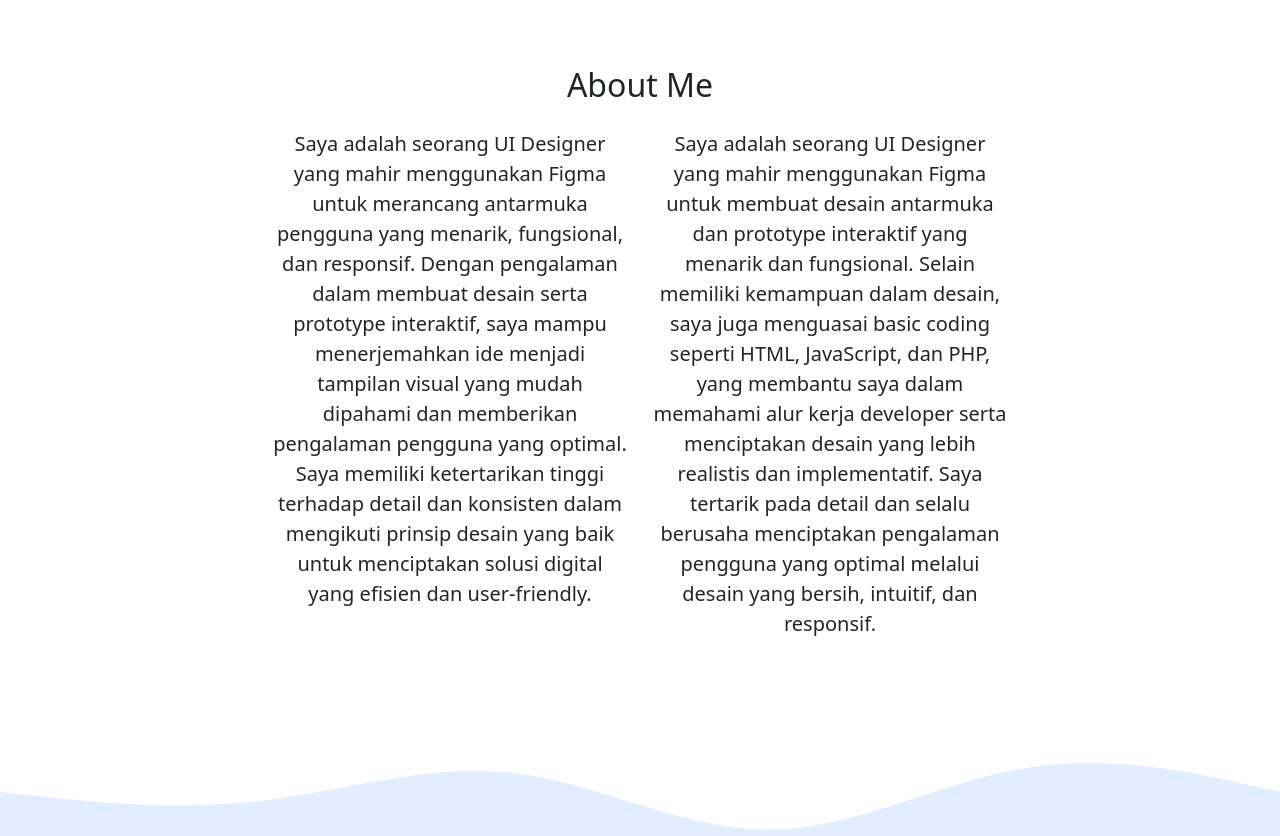
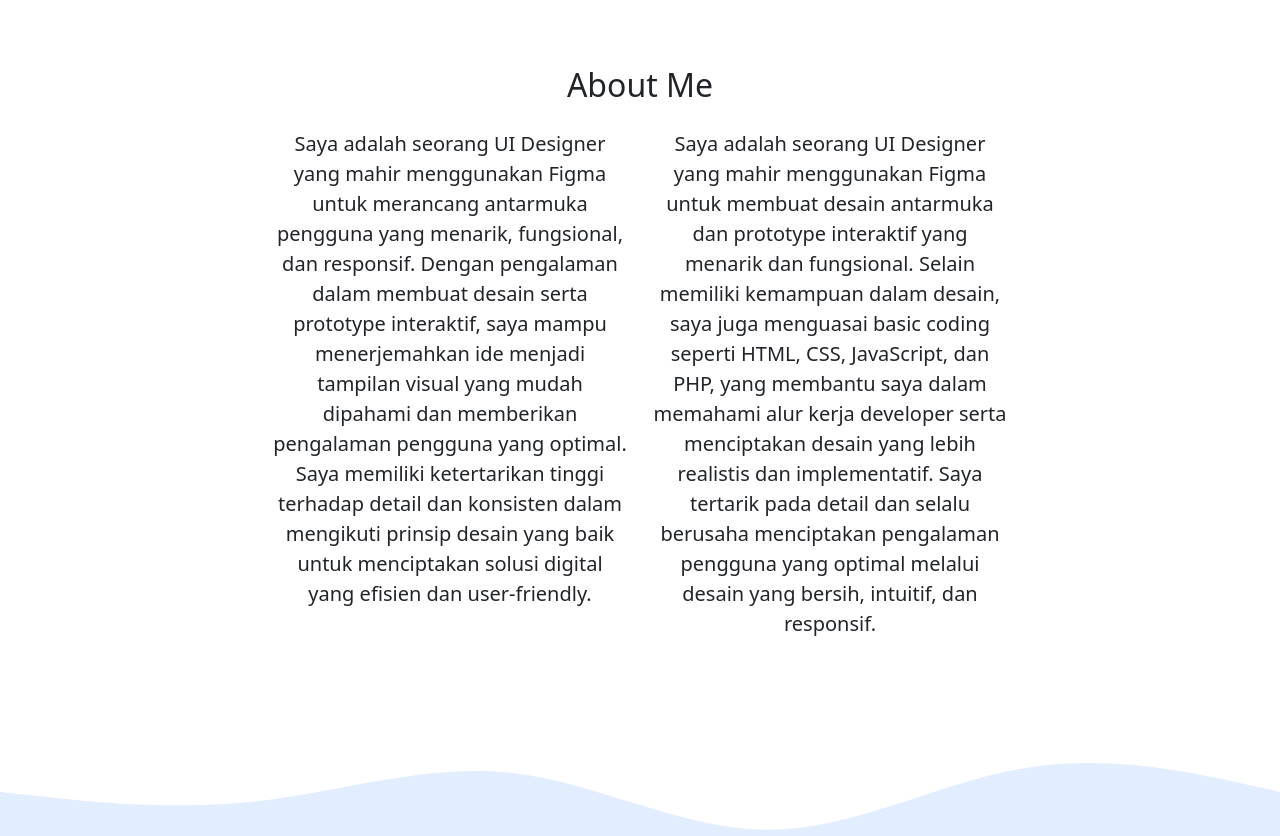
Before and after one commit to ilhamkhoerun/ilhamkhoerun.github.io, a plain HTML site: page index.html in a window 1280 px wide. Shown: the part 720-1556 px from the top of the page. Drawn offline with nearby package versions, Linux system fonts and the light colour scheme.

```diff
--- a/index.html
+++ b/index.html
@@ -78,8 +78,8 @@
           <div class="col-md-4">
             <p>
               Saya adalah seorang UI Designer yang mahir menggunakan Figma untuk membuat desain antarmuka dan prototype interaktif yang menarik dan fungsional. Selain memiliki kemampuan dalam desain, saya juga menguasai basic coding seperti
-              HTML, JavaScript, dan PHP, yang membantu saya dalam memahami alur kerja developer serta menciptakan desain yang lebih realistis dan implementatif. Saya tertarik pada detail dan selalu berusaha menciptakan pengalaman pengguna
-              yang optimal melalui desain yang bersih, intuitif, dan responsif.
+              HTML, CSS, JavaScript, dan PHP, yang membantu saya dalam memahami alur kerja developer serta menciptakan desain yang lebih realistis dan implementatif. Saya tertarik pada detail dan selalu berusaha menciptakan pengalaman
+              pengguna yang optimal melalui desain yang bersih, intuitif, dan responsif.
             </p>
           </div>
         </div>
```
